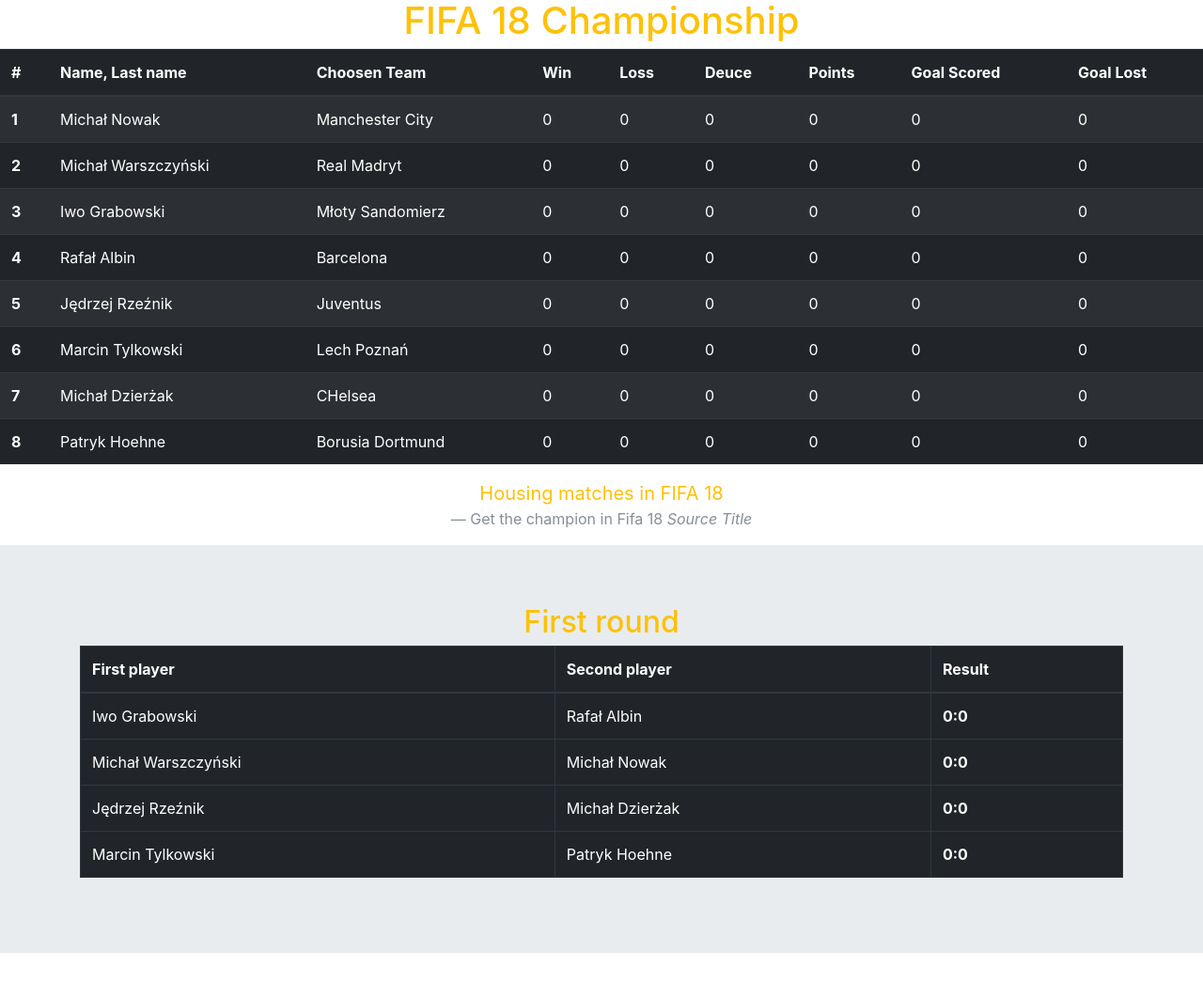
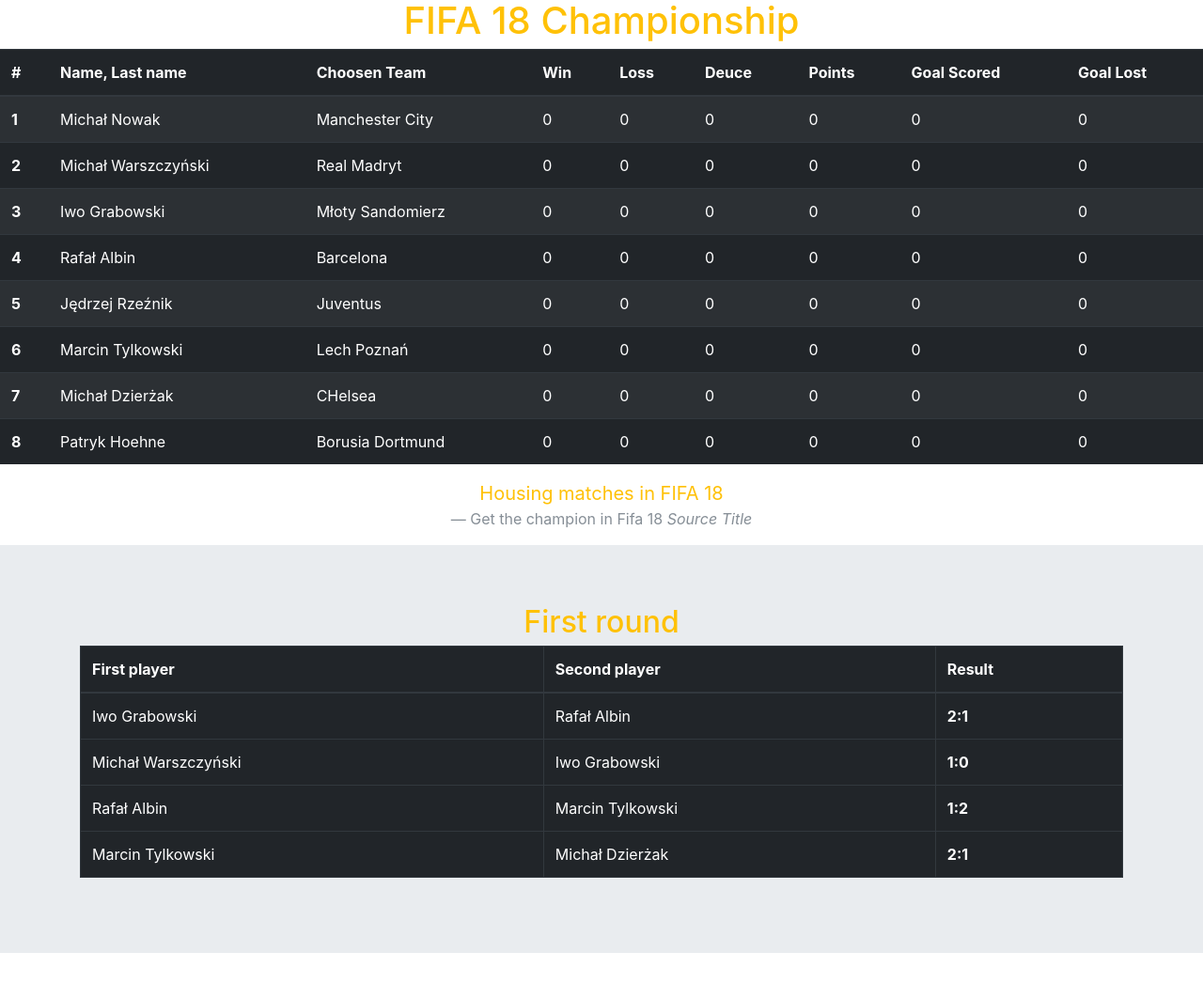
Before and after one commit to mwarszczynski/CSS, a plain HTML site: page Fifa18champions/index.html in a window 1280 px wide. Shown: the whole page at 94% size. Drawn offline with nearby package versions, Linux system fonts and the light colour scheme; files whose address does not match are found by name.

Commit message:
Update index.html

```diff
--- a/Fifa18champions/index.html
+++ b/Fifa18champions/index.html
@@ -140,22 +140,22 @@
             <tr>
               <td>Iwo Grabowski</td>
               <td>Rafał Albin</td>
-              <th>0:0</th>
+              <th>2:1</th>
             </tr>
             <tr>
               <td>Michał Warszczyński</td>
-              <td>Michał Nowak</td>
-              <th>0:0</th>
+              <td>Iwo Grabowski</td>
+              <th>1:0</th>
             </tr>
             <tr>
-              <td>Jędrzej Rzeźnik</td>
-              <td>Michał Dzierżak</td>
-              <th>0:0</th>
+              <td>Rafał Albin</td>
+              <td>Marcin Tylkowski</td>
+              <th>1:2</th>
             </tr>
             <tr>
               <td>Marcin Tylkowski</td>
-              <td>Patryk Hoehne</td>
-              <th>0:0</th>
+              <td>Michał Dzierżak</td>
+              <th>2:1</th>
             </tr>
           </tbody>
         </table>
```
